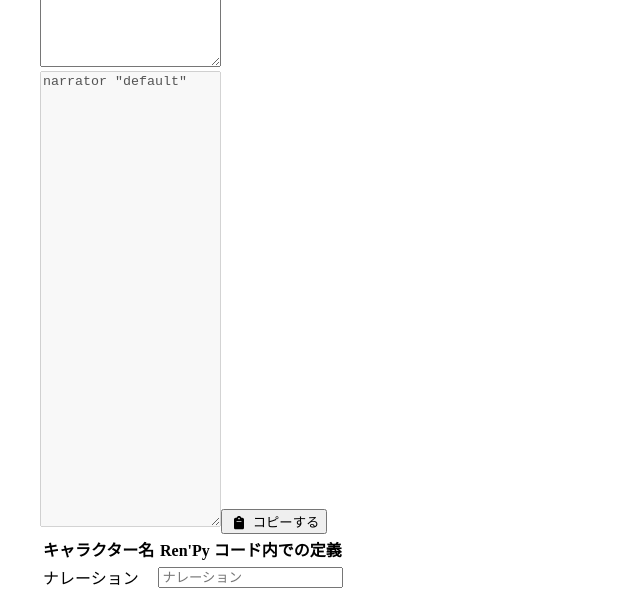
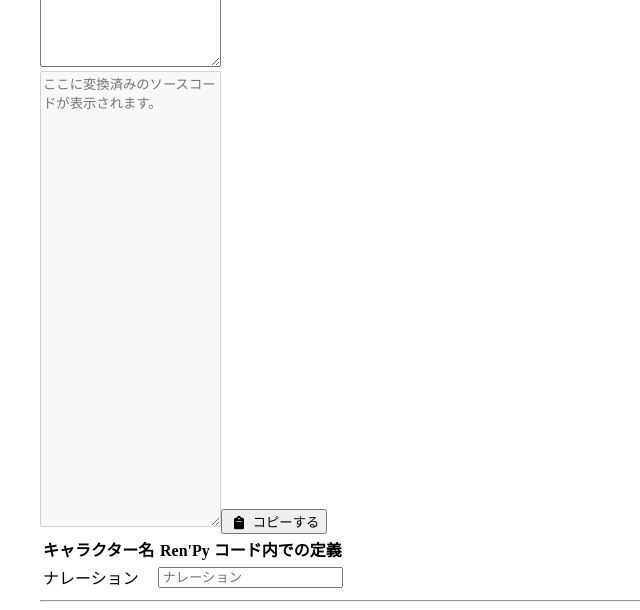
Before and after one commit to yude/novel2renpy, a Next.js app: page / in a window 1280 px wide. Shown: the part 448-1058 px from the top of the page, without its empty margins (0-640 px from the left). Built offline with nearby package versions, Linux system fonts and the light colour scheme.

Commit message:
fix: delete default value for textbox

```diff
--- a/pages/index.tsx
+++ b/pages/index.tsx
@@ -10,7 +10,7 @@ import { FontAwesomeIcon } from "@fortawesome/react-fontawesome";
 import { faClipboard } from "@fortawesome/free-solid-svg-icons";
 
 export default function Home() {
-  let [value, setValue] = useState('default');
+  let [value, setValue] = useState('');
   let [temp, setTemp] = useState('aaaa');
 
   let [character, setCharacter] = useState([{ name: "ナレーション", renpy: "narrator" }])
@@ -154,6 +154,7 @@ export default function Home() {
               })}
             </tbody>
           </Table>
+          <hr />
         </div>
       </main>
     </div>
```
